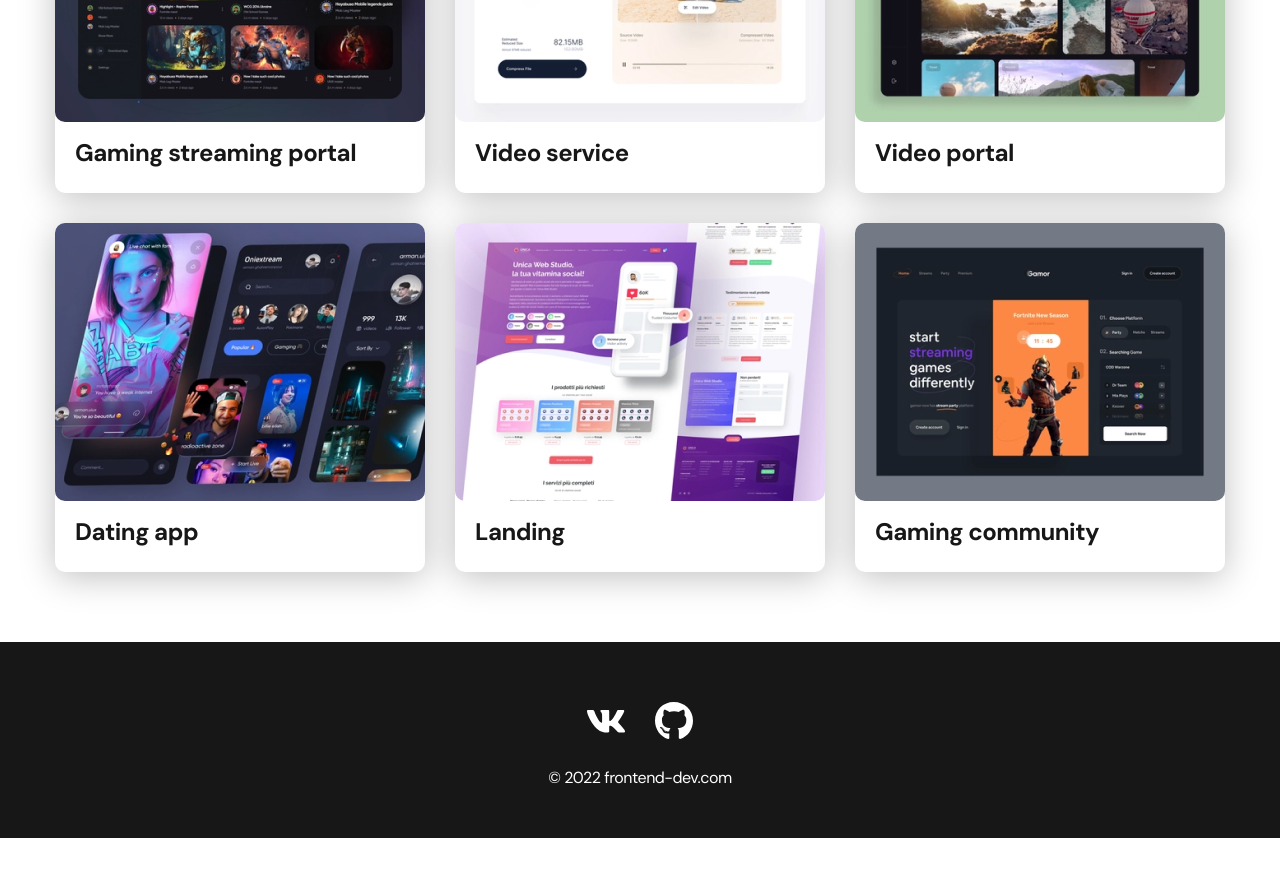
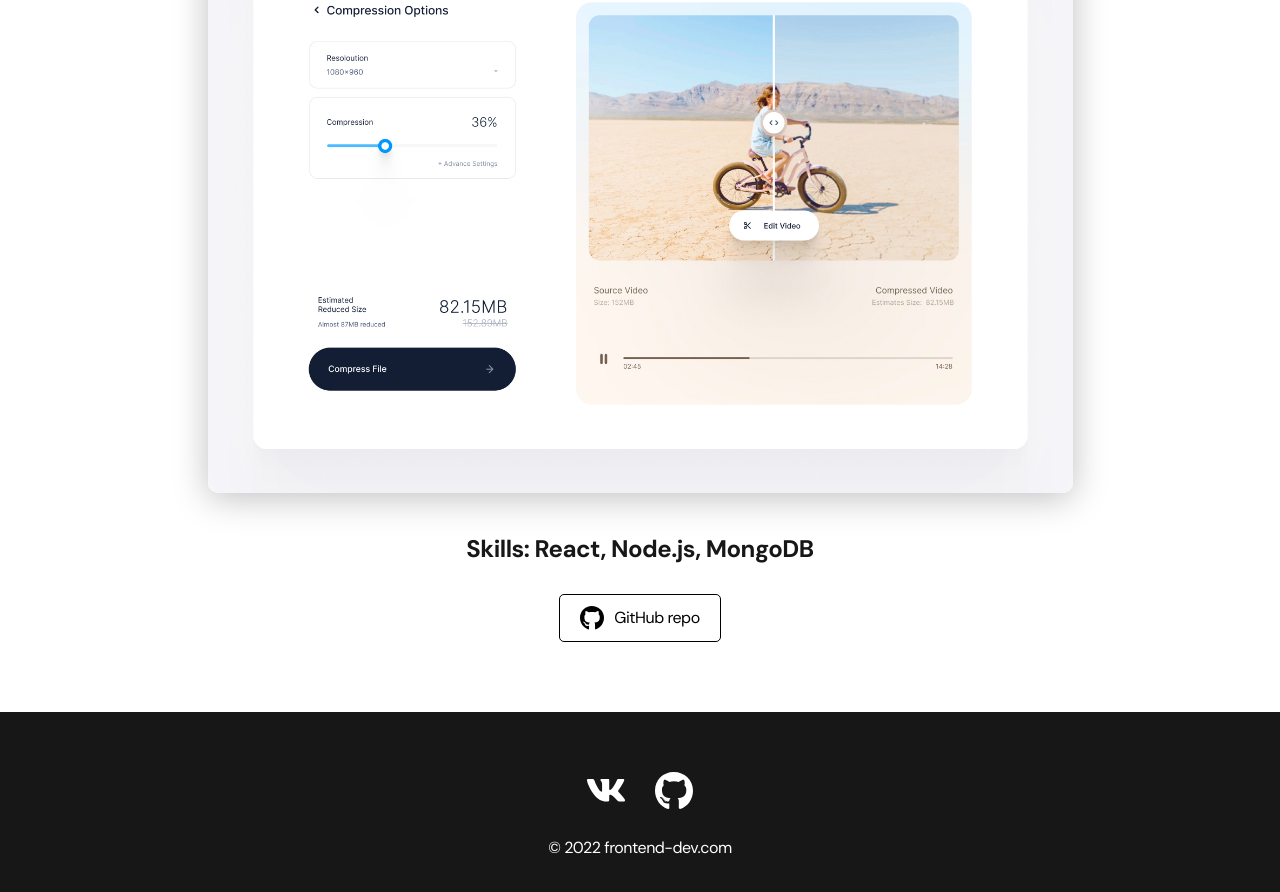
Before and after one commit to Rustam200391/portfolio, a React (Create React App) app: page / in a window 1280 px wide. Shown: the part 440-1332 px from the top of the page. Before the commit the page ends 1278 px from the top, so only its background shows below. Built offline with nearby package versions, Linux system fonts and the light colour scheme.

Commit message:
Intermedia commit build gitHub button

```diff
--- a/src/App.js
+++ b/src/App.js
@@ -3,6 +3,7 @@
 import Home from './pages/Home';
 import Footer from './components/footer/Footer';
 import Projects from "./pages/Projects";
+import Project from "./pages/Project123";
 import Contacts from "./pages/Contacts";
 
 function App() {
@@ -10,7 +11,8 @@
     <div className="App">
       <Navbar />
       {/* <Home /> */}
-      <Projects />
+      {/* <Projects /> */}
+      <Project />
       {/* <Contacts /> */}
       <Footer />
     </div>
--- /dev/null
+++ b/src/components/btnGitHub/BtnGitHub.js
@@ -0,0 +1,13 @@
+import githubIcon from './gitHub-black.svg';
+
+
+const BtnGitHub = () => {
+    return (
+        <a href="#!" className="btn-outline">
+            <img src={githubIcon} alt="" />
+            GitHub repo
+        </a>
+    );
+}
+
+export default BtnGitHub;
--- /dev/null
+++ b/src/pages/Project123.js
@@ -0,0 +1,29 @@
+import img from './../img/projects/02-big.jpg';
+import BtnGitHub from '../components/btnGitHub/BtnGitHub'
+
+
+
+const Project123 = () => {
+    return (
+
+        <main className="section">
+            <div className="container">
+                <div className="project-details">
+
+                    <h1 className="title-1">Video service</h1>
+
+                    <img src={img} alt="" className="project-details__cover" />
+
+                    <div className="project-details__desc">
+                        <p>Skills: React, Node.js, MongoDB</p>
+                    </div>
+
+                    <BtnGitHub />
+
+                </div>
+            </div>
+        </main>
+    );
+}
+
+export default Project123;
--- a/src/pages/Projects.js
+++ b/src/pages/Projects.js
@@ -9,8 +9,14 @@
                 <h2 className="title-1">Projects</h2>
                 <ul className="projects">
 
-                    {projects1.map((projects1) => {
-                        return <Project title={projects1.title} img={projects1.img} />
+                    {projects1.map((projects1, index) => {
+                        return (
+                            <Project
+                                key={index}
+                                title={projects1.title}
+                                img={projects1.img}
+                            />
+                        );
                     })}
                 </ul>
             </div>
```
Also changed, not shown: src/components/btnGitHub/gitHub-black.svg (renamed from src/img/icons/gitHub-black.svg).
